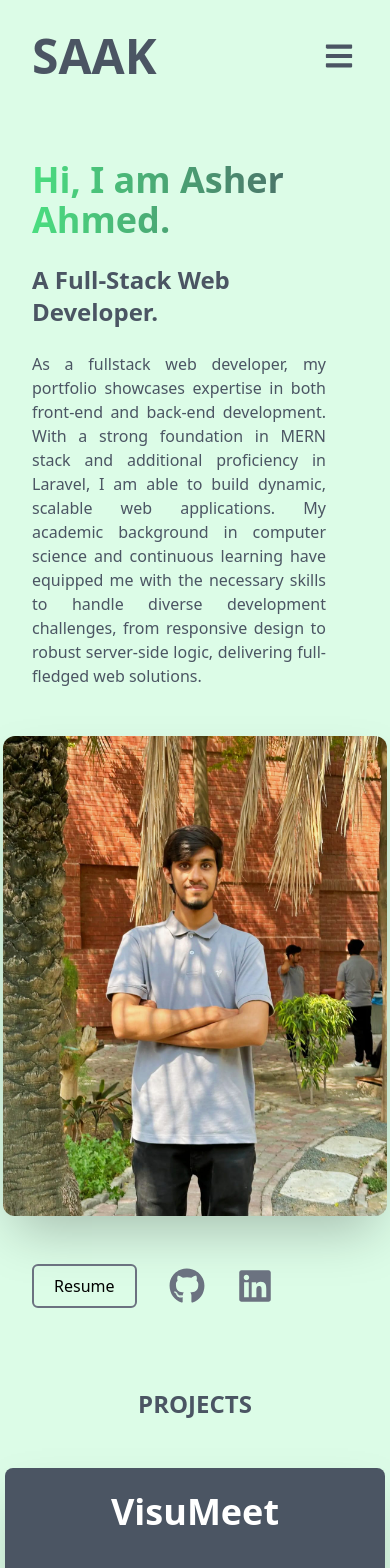
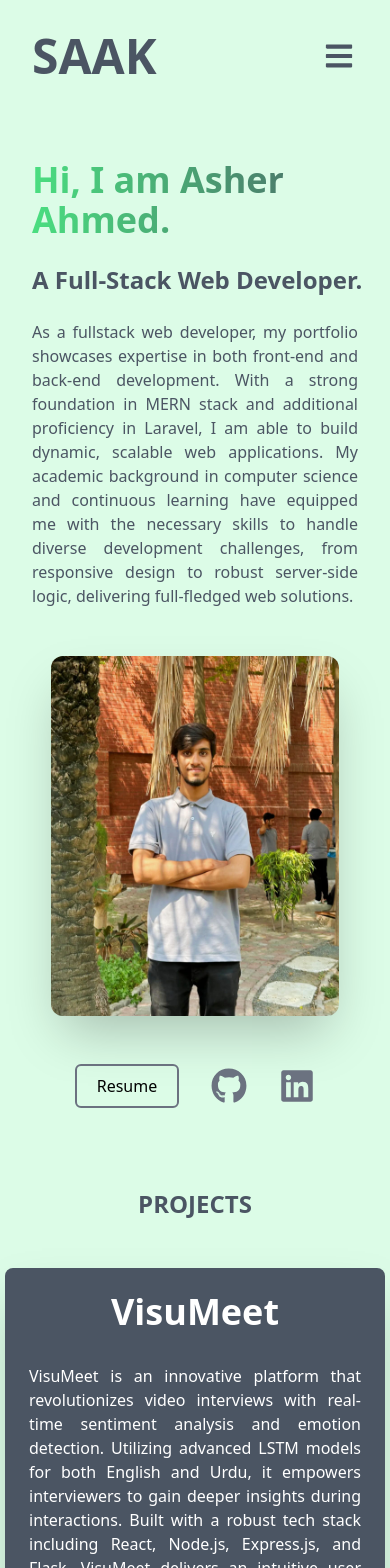
Before and after one commit to AsherAhmed1/My-Portfolio, a React (Create React App) app: page / in a window 390 px wide. Shown: the top 1568 px of the page. Built offline with nearby package versions, Linux system fonts and the light colour scheme.

Commit message:
Adjusted some styles of the image

```diff
--- a/src/Pages/Home/LandingPage/LandingPage.jsx
+++ b/src/Pages/Home/LandingPage/LandingPage.jsx
@@ -11,7 +11,7 @@ const LandingPage = () => {
       <div className="md:flex">
         {/* Starting of the left side of the page */}
         <div>
-          <div className="ml-8 mr-8 md:ml-32">
+          <div className="ml-8 md:ml-24">
             <h1 className="bg-gradient-to-r from-green-400 to-gray-600 text-transparent bg-clip-text md:text-6xl text-4xl font-extrabold">
               Hi, I am Asher Ahmed.
             </h1>
@@ -34,7 +34,7 @@ const LandingPage = () => {
 
         {/* Starting of the right side of the page */}
         <div className="flex justify-center items-center h-full">
-          <div className="w-96 mt-12 md:mt-0 md:w-64 md:mx-auto md:ml-44">
+          <div className="w-72 mt-12 md:mt-0 md:w-64 md:mx-auto md:ml-44">
             <img
               className="rounded-xl hover:scale-105 duration-300 hover:shadow-gray-600 shadow-2xl"
               src={asherImage}
@@ -47,7 +47,7 @@ const LandingPage = () => {
 
       {/* Starting of the landing page buttons */}
       <div className="mt-12">
-        <div className="flex ml-8 md:ml-0 md:justify-center items-center space-x-8">
+        <div className="flex ml-0 justify-center items-center space-x-8">
           {/* Starting of the resume button */}
           <div>
             <a href={myResume} download target="_blank" rel="noopener noreferrer">
```
